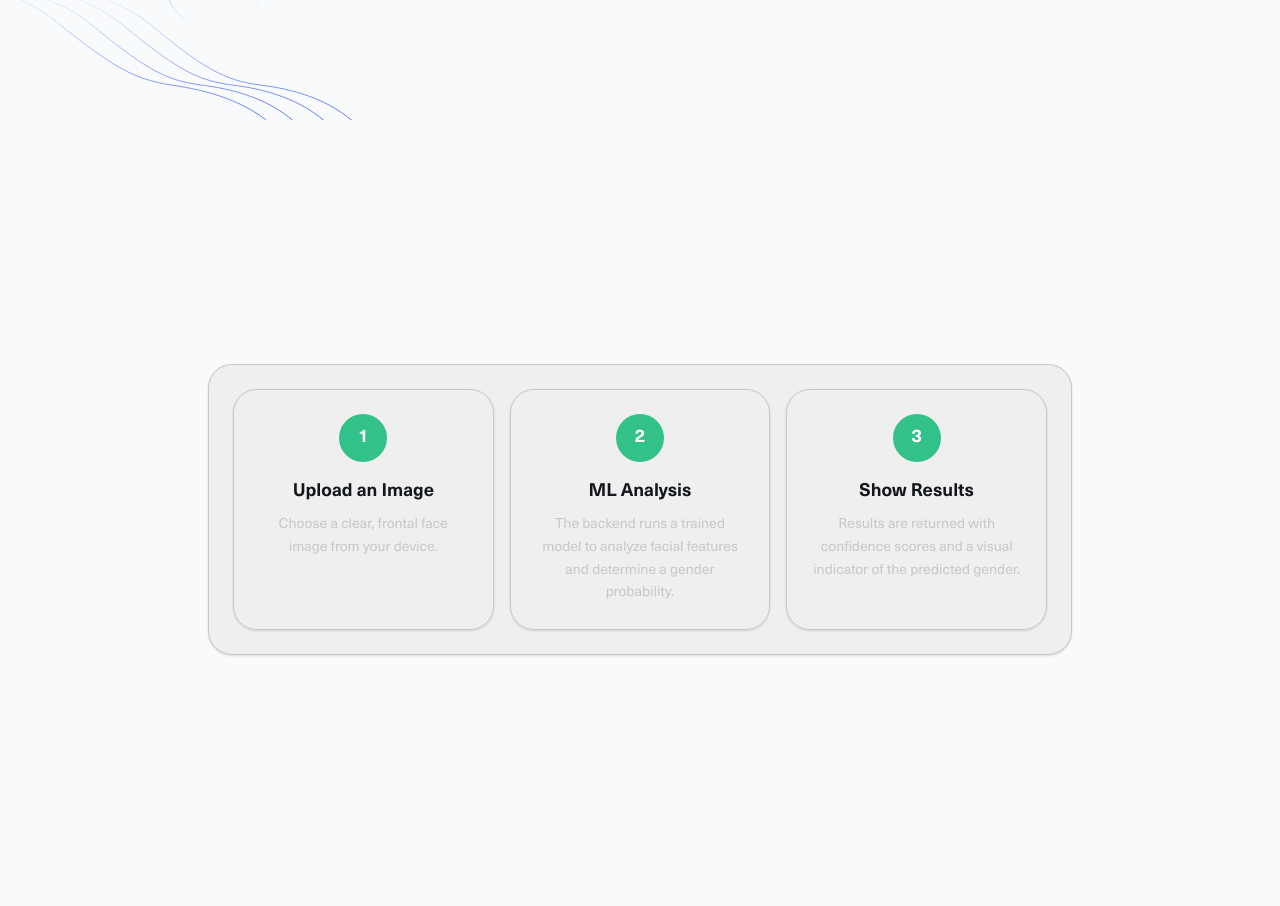
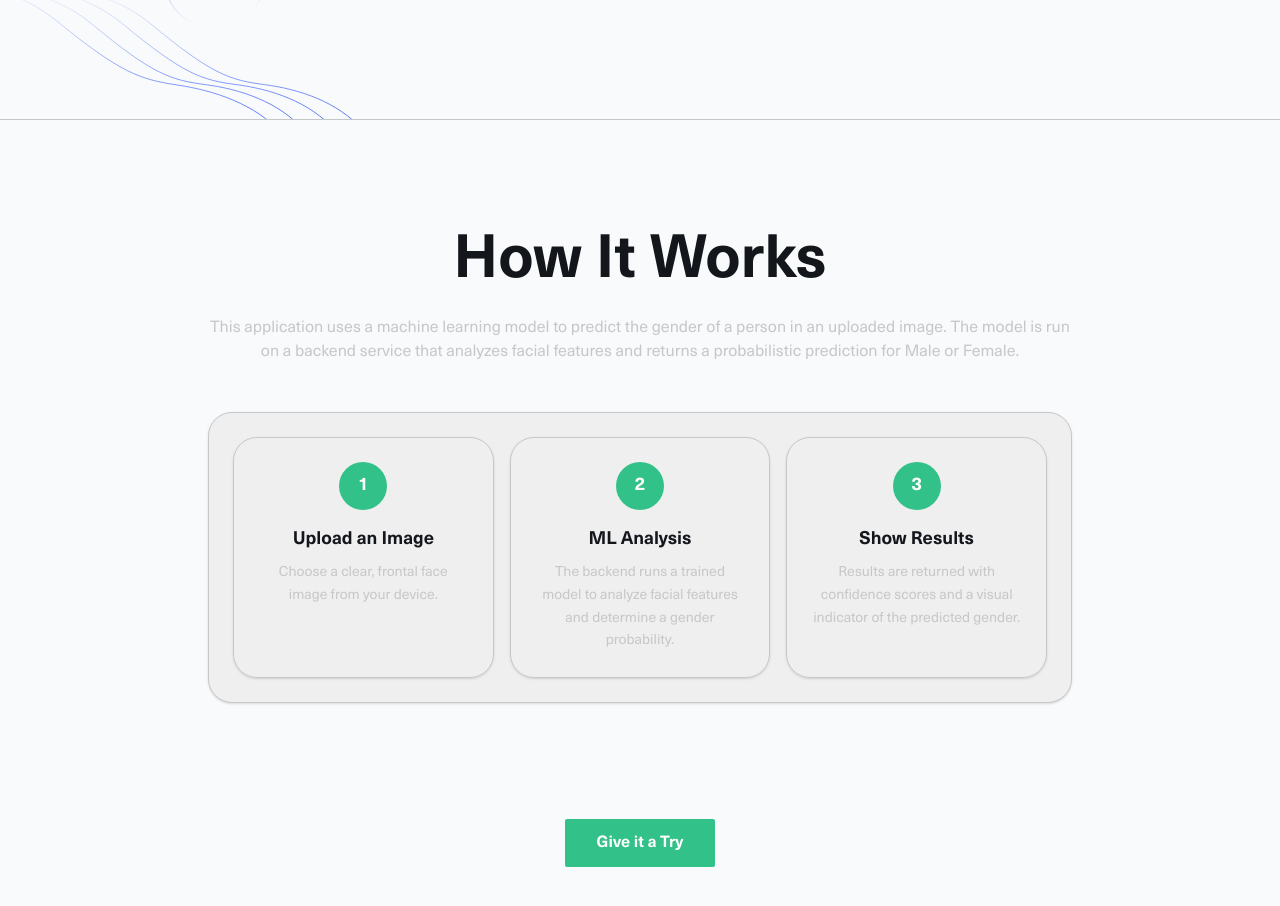
Before and after one commit to HerbertNtim/facelens_projects, a Next.js app in the folder frontend/: page / in a window 1280 px wide. Shown: the part 680-1586 px from the top of the page. Built offline with nearby package versions, Linux system fonts and the light colour scheme.

Commit message:
main page ui

```diff
--- a/frontend/app/(root)/page.tsx
+++ b/frontend/app/(root)/page.tsx
@@ -30,9 +30,18 @@ const Home = () => {
         <HeroBackground />
       </section>
 
-      <section className="page-section">
-        <div className="container">
+      <section className="py-8 md:py-10 lg:py-12">
+        <div className="mb-16">
           <div className="workflow-section">
+            <div className='text-center mb-12'>
+              <h2 className="text-2xl sm:text-6xl font-semibold mb-2 text-foreground">How It Works</h2>
+              <p className="my-6 text-muted-foreground">
+                This application uses a machine learning model to predict the
+                gender of a person in an uploaded image. The model is run on a
+                backend service that analyzes facial features and returns a
+                probabilistic prediction for Male or Female.
+              </p>
+            </div>
             <div className="workflow-panel">
               <div className="workflow-grid">
                 <div className="workflow-card">
@@ -63,6 +72,12 @@ const Home = () => {
               </div>
             </div>
           </div>
+
+          <div className="mt-16 text-center">
+            <Link href="/gender" className="btn-primary">
+              Give it a Try
+            </Link>
+          </div>
         </div>
       </section>
     </main>
--- a/frontend/app/globals.css
+++ b/frontend/app/globals.css
@@ -189,7 +189,7 @@
     @apply flex flex-col bg-(--bg-light) dark:bg-(--bg-dark);
   }
   .page-section {
-    @apply relative h-screen z-10 overflow-hidden pb-16 pt-30 md:pb-30 md:pt-37.5 xl:pb-40 xl:pt-45 2xl:pb-50 2xl:pt-52.5;
+    @apply relative h-screen z-10 overflow-hidden pb-16 pt-30 md:pb-30 md:pt-37.5 xl:pb-40 xl:pt-45 2xl:pb-50 2xl:pt-52.5 border-b border-border;
   }
   .page-title {
     @apply mb-5 text-3xl font-bold leading-tight text-black dark:text-white sm:text-4xl sm:leading-tight md:text-5xl md:leading-tight;
@@ -227,7 +227,7 @@
   }
 
   .workflow-title {
-    @apply font-semibold text-lg text-foreground dark:text-foreground;
+    @apply font-semibold text-lg text-foreground;
   }
 
   .workflow-text {
```
